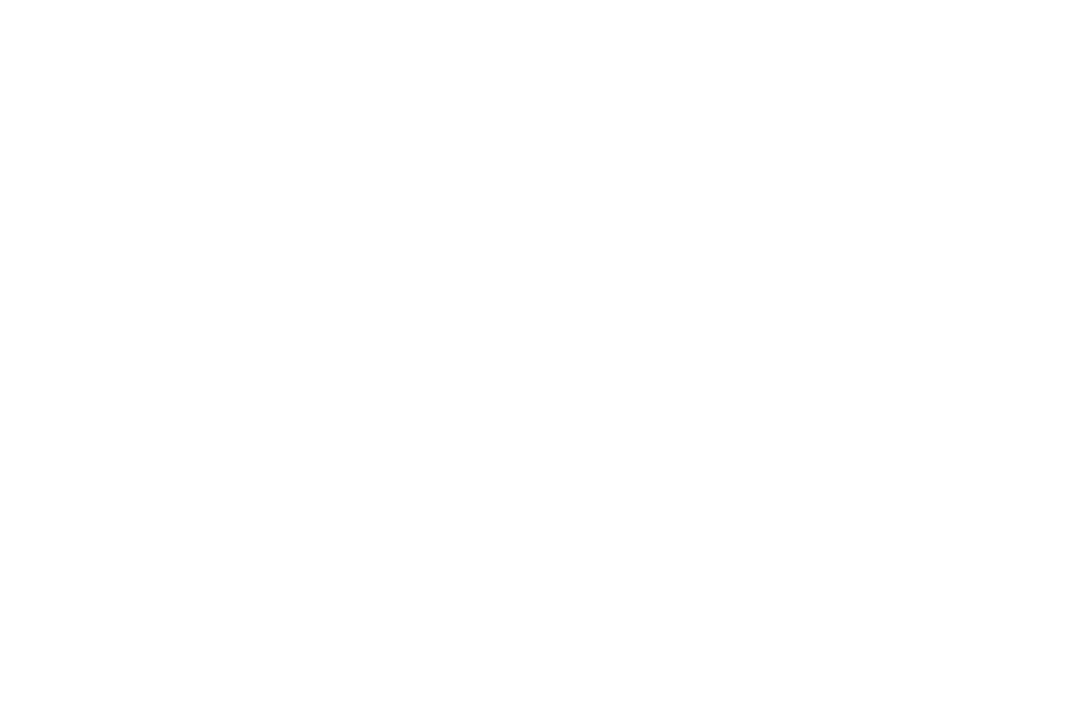
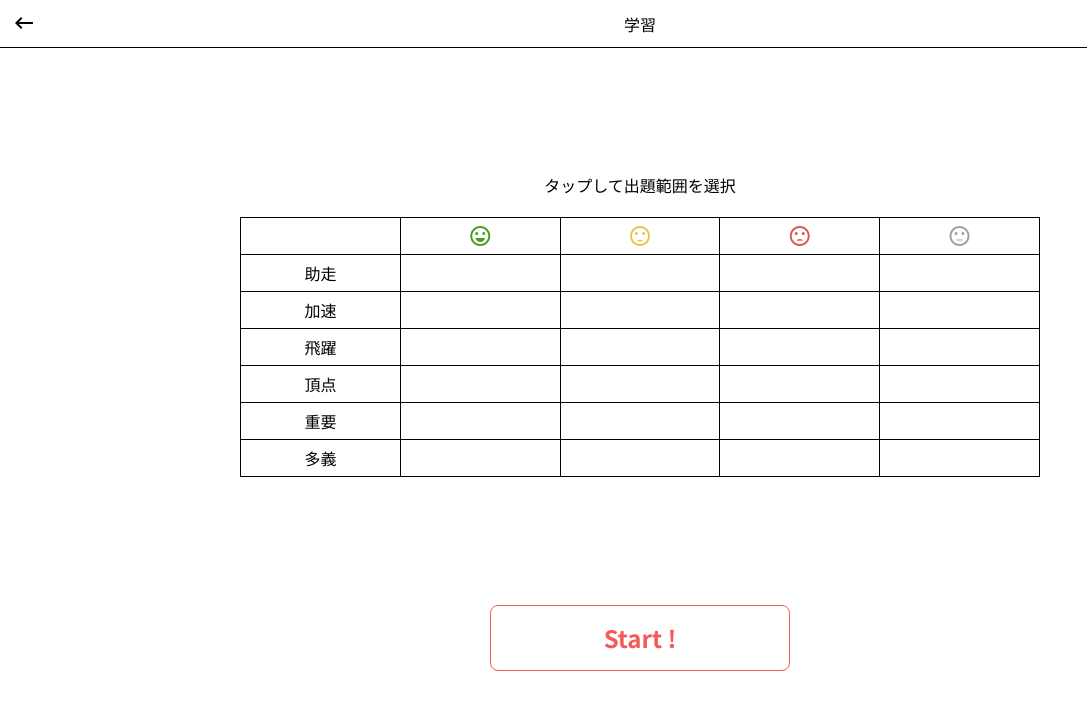
Before and after one commit to hayato24s/wordbook, a Vue app: page /learn in a window 1280 px wide. Before the commit this address had no page. Shown: the top 710 px of the page, without its empty margins (0-1087 px from the left). Built offline with nearby package versions, Linux system fonts and the light colour scheme.

Commit message:
add: page learn/

```diff
--- a/src/components/Character.vue
+++ b/src/components/Character.vue
@@ -23,6 +23,8 @@
 @import "~/scss/main.scss";
 
 .character {
+  user-select: none;
+
   &.--black {
     color: $black;
   }
--- /dev/null
+++ b/src/pages/learn/index.vue
@@ -0,0 +1,102 @@
+<script lang="ts">
+import { defineComponent, reactive } from "vue";
+import Button from "~/components/Button.vue";
+import Header from "~/components/Header.vue";
+import IconButton from "~/components/IconButton.vue";
+import Table from "~/components/Table.vue";
+import { Evaluation, evaluations } from "~/entities/evaluation";
+import { Chapter, chapters } from "~/entities/word";
+
+export default defineComponent({
+  name: "Learn",
+  components: {
+    Button,
+    Header,
+    IconButton,
+    Table,
+  },
+  setup() {
+    const filter = reactive<Record<Chapter, Record<Evaluation, boolean>>>(
+      chapters.reduce((obj1, chapter) => {
+        obj1[chapter] = evaluations.reduce((obj2, evaluation) => {
+          obj2[evaluation] = false;
+          return obj2;
+        }, {} as Record<Evaluation, boolean>);
+        return obj1;
+      }, {} as Record<Chapter, Record<Evaluation, boolean>>)
+    );
+
+    const updateFilter = ({
+      chapter,
+      evaluation,
+    }: {
+      chapter: Chapter;
+      evaluation: Evaluation;
+    }) => {
+      filter[chapter][evaluation] = !filter[chapter][evaluation];
+    };
+
+    const handleClick = () => {
+      console.log("clicked");
+    };
+
+    return {
+      filter,
+      updateFilter,
+      handleClick,
+    };
+  },
+});
+</script>
+
+<template>
+  <div class="learn">
+    <Header>
+      <template #left-btn>
+        <IconButton
+          @click="$router.push('/')"
+          size="small"
+          color="black"
+          iconName="back"
+        />
+      </template>
+      <template #text>学習</template>
+    </Header>
+    <div class="main">
+      <div class="main__table">
+        <div class="main__text">タップして出題範囲を選択</div>
+        <Table @update:filter="updateFilter" :filter="filter" />
+      </div>
+      <Button @click="handleClick()">Start !</Button>
+    </div>
+  </div>
+</template>
+
+<style lang="scss" scoped>
+@import "~/scss/main.scss";
+
+.learn {
+  height: 100vh;
+  display: flex;
+  flex-direction: column;
+}
+
+.main {
+  flex-grow: 1;
+
+  display: flex;
+  flex-direction: column;
+  justify-content: space-evenly;
+  align-items: center;
+
+  &__text {
+    margin-bottom: 2.4rem;
+    font-size: 1.6rem;
+  }
+
+  &__table {
+    width: 100%;
+    @include center-flex(column);
+  }
+}
+</style>
--- /dev/null
+++ b/src/pages/learn/problem.vue
@@ -0,0 +1,130 @@
+<script lang="ts">
+import { defineComponent, ref } from "vue";
+import Button from "~/components/Button.vue";
+import EvaluationButton from "~/components/EvaluationButton.vue";
+import Header from "~/components/Header.vue";
+import IconButton from "~/components/IconButton.vue";
+import Question from "~/components/Question.vue";
+import { Word } from "~/entities/word";
+
+export default defineComponent({
+  name: "Problem",
+  components: {
+    Button,
+    EvaluationButton,
+    Header,
+    IconButton,
+    Question,
+  },
+  setup() {
+    const showAnswer = ref(false);
+
+    const handleClick = () => {
+      console.log("clicked");
+    };
+
+    const word1: Word = {
+      id: "uuid 001",
+      no: 1,
+      sub_no: 0,
+      chapter: "Beginning",
+      japanese: "'とにかく'やってみよう",
+      english: [
+        {
+          value: "Let's",
+          beginning: "",
+          end: "",
+          is_answer: false,
+        },
+        {
+          value: "try",
+          beginning: "",
+          end: "",
+          is_answer: false,
+        },
+        {
+          value: "anyway",
+          beginning: "",
+          end: ".",
+          is_answer: true,
+        },
+      ],
+    };
+
+    return {
+      showAnswer,
+      word1,
+      handleClick,
+    };
+  },
+});
+</script>
+
+<template>
+  <div class="problem">
+    <Header>
+      <template #left-btn>
+        <IconButton
+          @click="$router.push('/')"
+          size="small"
+          color="black"
+          iconName="back"
+        />
+      </template>
+      <template #text>学習</template>
+    </Header>
+    <div class="main">
+      <Question
+        class="main__question"
+        :word="word1"
+        :showHeaer="false"
+        :showAnswer="false"
+      />
+      <div class="main__buttons">
+        <Button v-if="!showAnswer" @click="showAnswer = true"
+          >Show Answer</Button
+        >
+        <template v-if="showAnswer">
+          <EvaluationButton evaluation="Excellent" />
+          <EvaluationButton evaluation="Good" />
+          <EvaluationButton evaluation="Poor" />
+        </template>
+      </div>
+    </div>
+  </div>
+</template>
+
+<style lang="scss" scoped>
+@import "~/scss/main.scss";
+
+.problem {
+  height: 100vh;
+  display: flex;
+  flex-direction: column;
+}
+
+.main {
+  flex-grow: 1;
+  position: relative;
+
+  &__question {
+    position: absolute;
+    left: 50%;
+    bottom: 50%;
+    transform: translateX(-50%);
+  }
+
+  &__buttons {
+    width: 100%;
+
+    position: absolute;
+    left: 50%;
+    bottom: 25%;
+    transform: translate(-50%, 50%);
+
+    display: grid;
+    justify-items: center;
+    gap: 2rem;
+  }
+}
+</style>
--- a/src/router.ts
+++ b/src/router.ts
@@ -1,10 +1,14 @@
 import { createRouter, createWebHistory } from "vue-router";
+import Learn from "~/pages/learn/index.vue";
+import Problem from "~/pages/learn/problem.vue";
 import Preview from "~/pages/Preview.vue";
 
 const history = createWebHistory();
 
 const routes = [
   { path: "/", component: Preview },
+  { path: "/learn", component: Learn },
+  { path: "/learn/problem", component: Problem },
   { path: "/preview", component: Preview },
 ];
 
--- a/src/scss/_mixin.scss
+++ b/src/scss/_mixin.scss
@@ -9,3 +9,10 @@
   align-items: center;
   flex-direction: $direction;
 }
+
+@mixin flex-evenly($direction: row) {
+  display: flex;
+  justify-content: space-evenly;
+  align-items: center;
+  flex-direction: $direction;
+}
```
